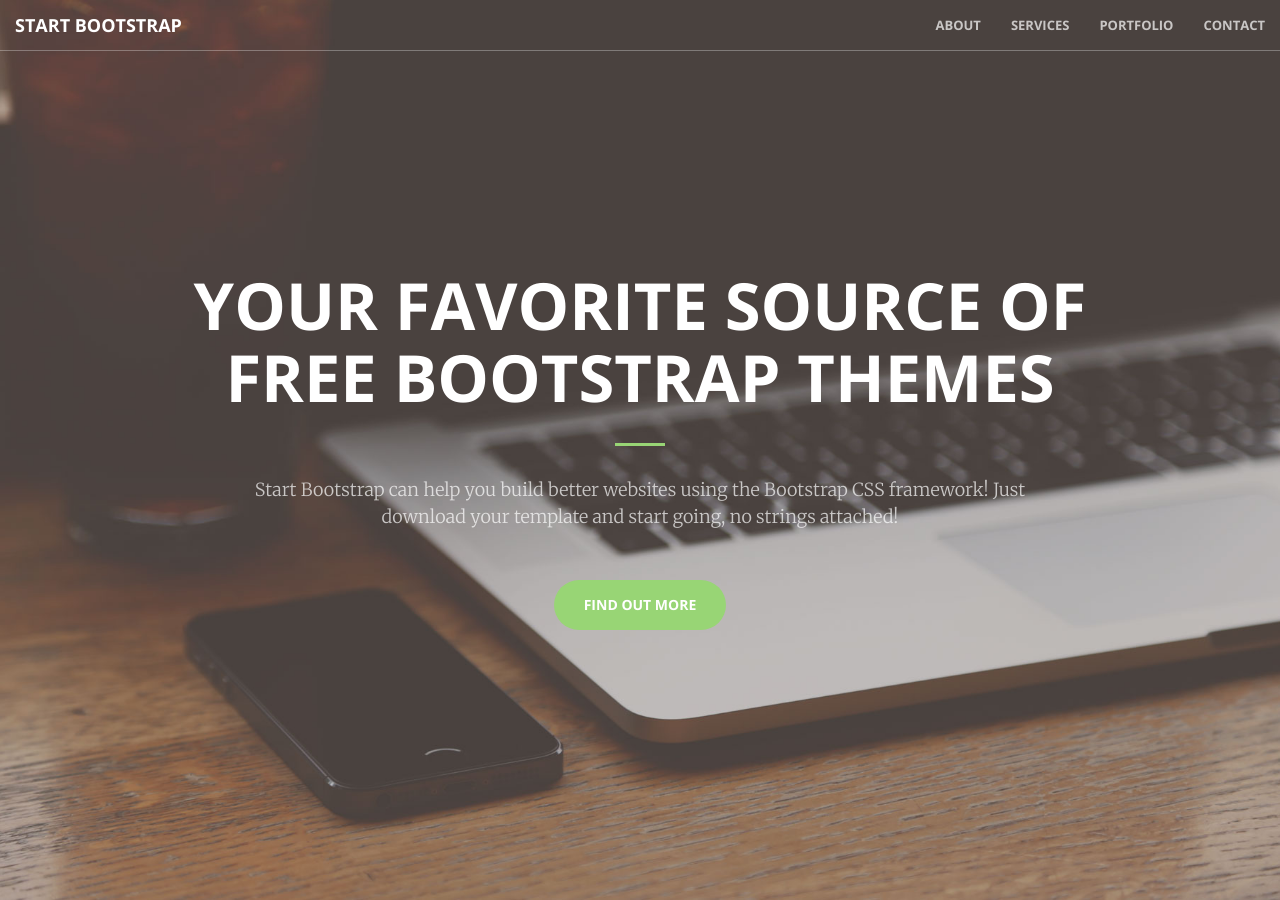
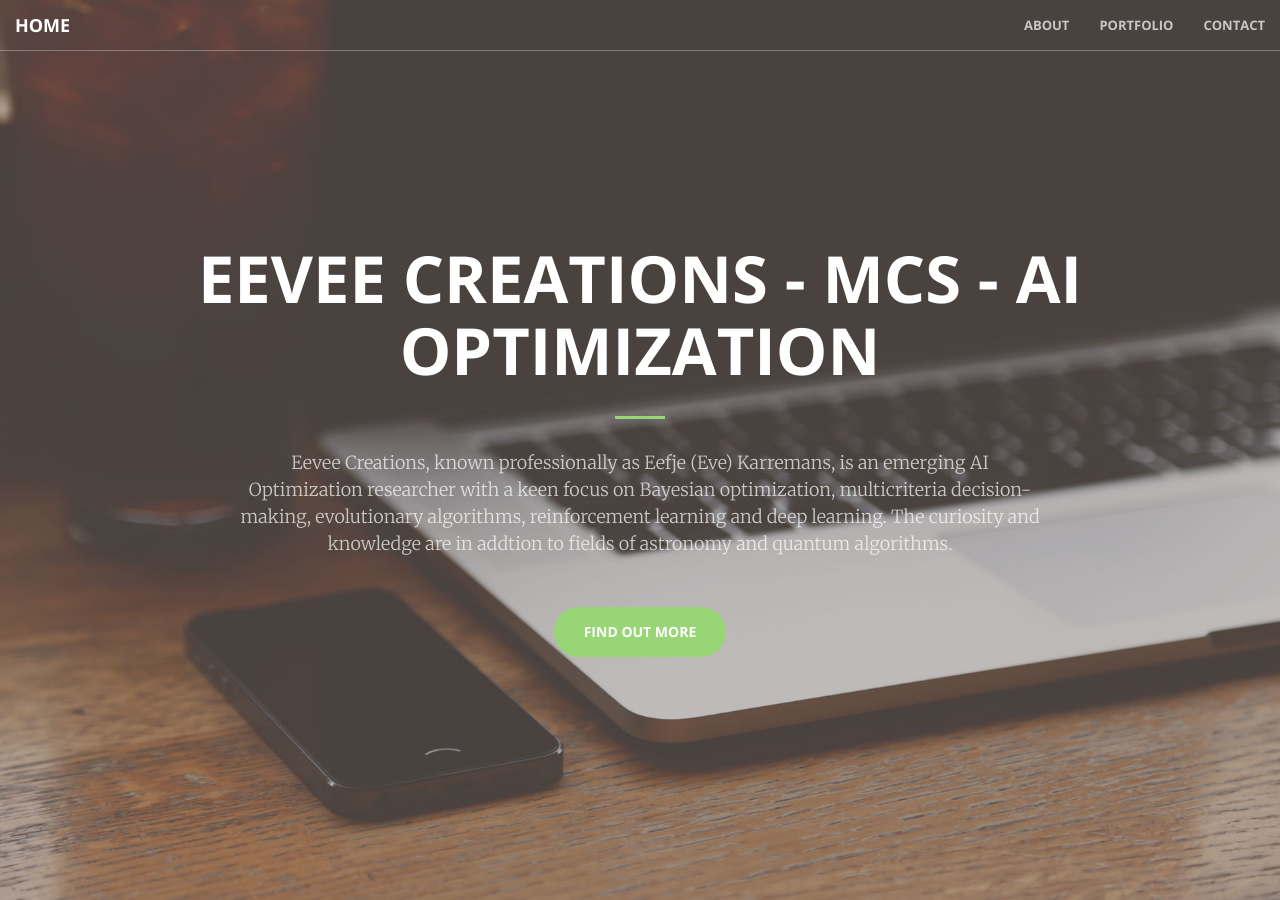
Before and after one commit to EeveeCreations/Portfolio_EVC, a Jekyll site: the page built from index.html, in a window 1280 px wide and 900 px high. Built offline with Jekyll 4.4.1, drawn with Linux system fonts in a browser that asks for light colours; some of the changed text lies outside the part shown.

Commit message:
base portfolioupdate

```diff
--- a/_includes/aside.html
+++ b/_includes/aside.html
@@ -1,8 +1,8 @@
   <aside class="bg-dark">
       <div class="container text-center">
           <div class="call-to-action">
-              <h2>Free Download at Start Bootstrap!</h2>
-              <a href="#" class="btn btn-default btn-xl wow tada">Download Now!</a>
+              <h2>Preview my Cv</h2>
+              <a href="#" class="btn btn-default btn-xl wow tada">Cv</a>
           </div>
       </div>
   </aside>
--- a/_includes/call-to-action.html
+++ b/_includes/call-to-action.html
@@ -2,10 +2,10 @@
     <div class="container">
         <div class="row">
             <div class="col-lg-8 col-lg-offset-2 text-center">
-                <h2 class="section-heading">We've got what you need!</h2>
+                <h2 class="section-heading">Only as human as those around us</h2>
                 <hr class="light">
-                <p class="text-faded">Start Bootstrap has everything you need to get your new website up and running in no time! All of the templates and themes on Start Bootstrap are open source, free to download, and easy to use. No strings attached!</p>
-                <a href="#" class="btn btn-default btn-xl">Get Started!</a>
+                <p class="text-faded">Personal Hobbies include: Horse riding, Bouldering, Hidden Gem Museums and Gaming. Each one  keeping me mentally  and physically  fit, which  to has seemed to have helped  me keeping  a straight but creative mind set  to each problem i ve come across. these hobie shelp me  look further than wat is  firsts presented</p>
+                <a href="#" class="btn btn-default btn-xl">LinkedIn</a>
             </div>
         </div>
     </div>
--- a/_includes/header.html
+++ b/_includes/header.html
@@ -1,9 +1,11 @@
 <header>
     <div class="header-content">
         <div class="header-content-inner">
-            <h1>Your Favorite Source of Free Bootstrap Themes</h1>
+            <h1>Eevee Creations - McS - AI optimization</h1>
             <hr>
-            <p>Start Bootstrap can help you build better websites using the Bootstrap CSS framework! Just download your template and start going, no strings attached!</p>
+            <p>Eevee Creations, known professionally as Eefje (Eve) Karremans, is an emerging AI Optimization researcher with a keen focus on Bayesian optimization,
+                multicriteria decision-making, evolutionary algorithms,
+                reinforcement learning and deep learning. The curiosity and knowledge are in addtion to fields of astronomy and quantum algorithms.</p>
             <a href="#about" class="btn btn-primary btn-xl page-scroll">Find Out More</a>
         </div>
     </div>
--- a/_includes/nav.html
+++ b/_includes/nav.html
@@ -8,7 +8,7 @@
                 <span class="icon-bar"></span>
                 <span class="icon-bar"></span>
             </button>
-            <a class="navbar-brand page-scroll" href="#page-top">Start Bootstrap</a>
+            <a class="navbar-brand page-scroll" href="#page-top">home</a>
         </div>
 
         <!-- Collect the nav links, forms, and other content for toggling -->
@@ -16,9 +16,6 @@
             <ul class="nav navbar-nav navbar-right">
                 <li>
                     <a class="page-scroll" href="#about">About</a>
-                </li>
-                <li>
-                    <a class="page-scroll" href="#services">Services</a>
                 </li>
                 <li>
                     <a class="page-scroll" href="#portfolio">Portfolio</a>
--- a/_includes/portfolio.html
+++ b/_includes/portfolio.html
@@ -1,96 +1,19 @@
 <section class="no-padding" id="portfolio">
   <div class="container-fluid">
     <div class="row no-gutter">
+      {% for item in portfolio %}
       <div class="col-lg-4 col-sm-6">
-                <a href="#" class="portfolio-box">
-                    <img src="img/portfolio/1.jpg" class="img-responsive" alt="">
+        <a href="{{ item.url | relative_url }}" class="portfolio-box">
+          <img src="{{ item.image | relative_url }}" class="img-responsive" alt="{{ item.title }}">
           <div class="portfolio-box-caption">
             <div class="portfolio-box-caption-content">
-                            <div class="project-category text-faded">
-                                Category
-                            </div>
-                            <div class="project-name">
-                                Project Name
-                            </div>
+              <div class="project-category text-faded">{{ item.category }}</div>
+              <div class="project-name">{{ item.title }}</div>
             </div>
           </div>
         </a>
       </div>
-            <div class="col-lg-4 col-sm-6">
-                <a href="#" class="portfolio-box">
-                    <img src="img/portfolio/2.jpg" class="img-responsive" alt="">
-                    <div class="portfolio-box-caption">
-                        <div class="portfolio-box-caption-content">
-                            <div class="project-category text-faded">
-                                Category
-                            </div>
-                            <div class="project-name">
-                                Project Name
-                            </div>
-                        </div>
-                    </div>
-                </a>
-            </div>
-            <div class="col-lg-4 col-sm-6">
-                <a href="#" class="portfolio-box">
-                    <img src="img/portfolio/3.jpg" class="img-responsive" alt="">
-                    <div class="portfolio-box-caption">
-                        <div class="portfolio-box-caption-content">
-                            <div class="project-category text-faded">
-                                Category
-                            </div>
-                            <div class="project-name">
-                                Project Name
-                            </div>
-                        </div>
-                    </div>
-                </a>
-            </div>
-            <div class="col-lg-4 col-sm-6">
-                <a href="#" class="portfolio-box">
-                    <img src="img/portfolio/4.jpg" class="img-responsive" alt="">
-                    <div class="portfolio-box-caption">
-                        <div class="portfolio-box-caption-content">
-                            <div class="project-category text-faded">
-                                Category
-                            </div>
-                            <div class="project-name">
-                                Project Name
-                            </div>
-                        </div>
-                    </div>
-                </a>
-            </div>
-            <div class="col-lg-4 col-sm-6">
-                <a href="#" class="portfolio-box">
-                    <img src="img/portfolio/5.jpg" class="img-responsive" alt="">
-                    <div class="portfolio-box-caption">
-                        <div class="portfolio-box-caption-content">
-                            <div class="project-category text-faded">
-                                Category
-                            </div>
-                            <div class="project-name">
-                                Project Name
-                            </div>
-                        </div>
-                    </div>
-                </a>
-            </div>
-            <div class="col-lg-4 col-sm-6">
-                <a href="#" class="portfolio-box">
-                    <img src="img/portfolio/6.jpg" class="img-responsive" alt="">
-                    <div class="portfolio-box-caption">
-                        <div class="portfolio-box-caption-content">
-                            <div class="project-category text-faded">
-                                Category
-                            </div>
-                            <div class="project-name">
-                                Project Name
-                            </div>
-                        </div>
-                    </div>
-                </a>
-            </div>
+      {% endfor %}
     </div>
   </div>
 </section>
--- a/_layouts/front.html
+++ b/_layouts/front.html
@@ -7,7 +7,6 @@
   {% include nav.html %}
   {% include header.html %}
   {% include call-to-action.html %}
-  {% include services.html %}
   {% include portfolio.html %}
   {% include aside.html %}
   {% include contact.html %}
```
Also changed, not shown: Gemfile (renamed from base-portfolio/Gemfile), Gemfile.lock (renamed from base-portfolio/Gemfile.lock), 1 other file. Lines whose indentation alone changed are shown as unchanged.
